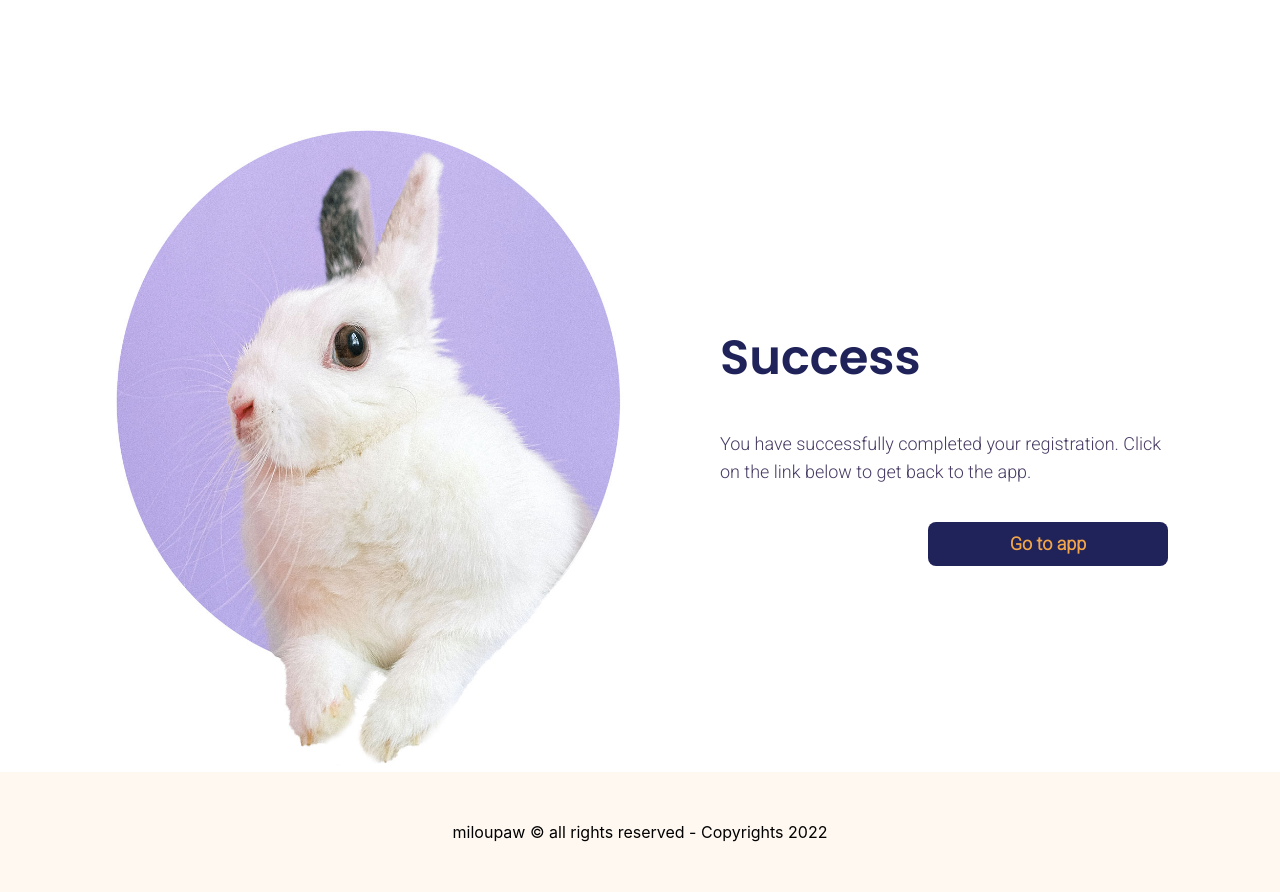
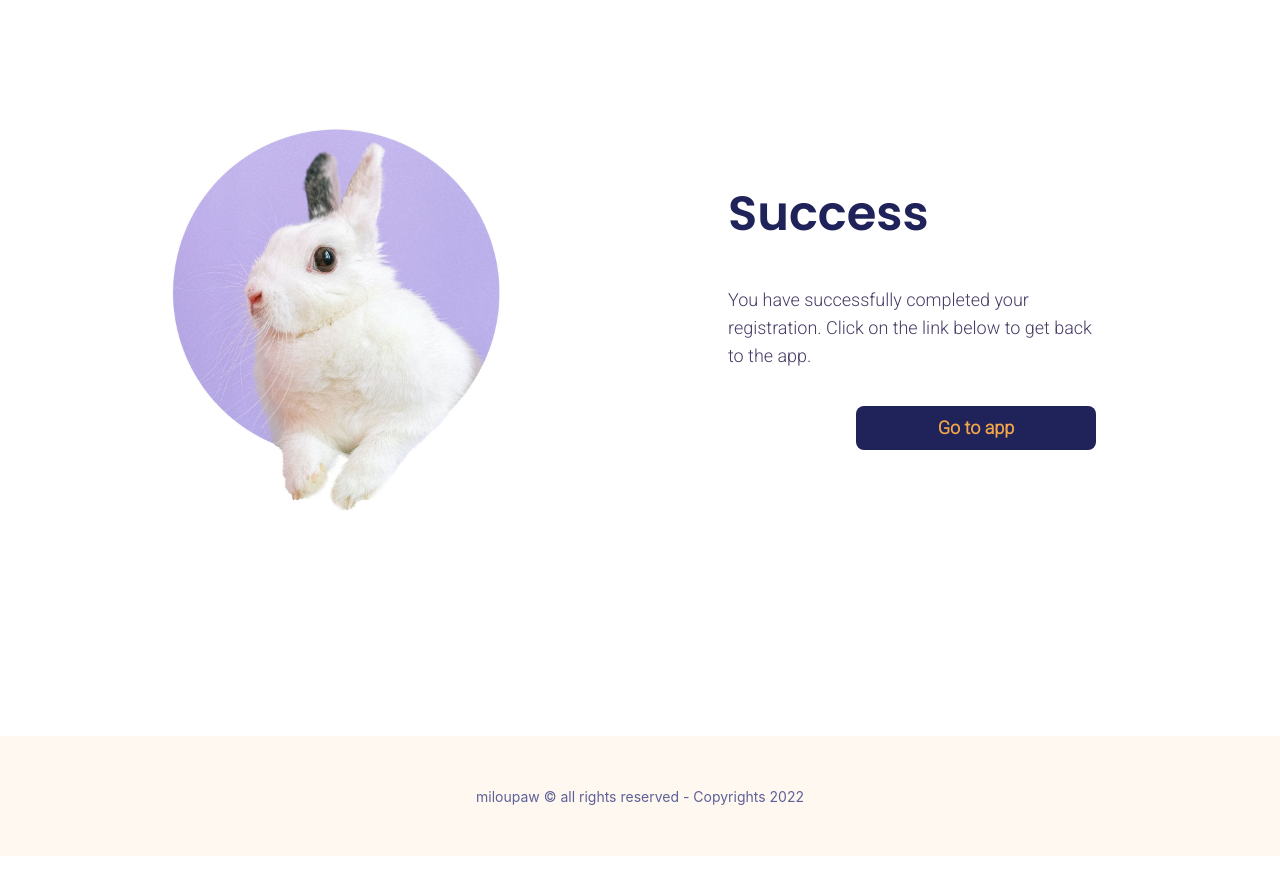
Before and after one commit to settleonai/miloupaw-public, a Next.js app in the folder web/: page /employee-profile/business-success in a window 1280 px wide. After the commit the page ends 856 px from the top, so only its background shows below. Built offline with nearby package versions, Linux system fonts and the light colour scheme.

Commit message:
ui bug fix

```diff
--- a/web/components/UI/FooterComponent.js
+++ b/web/components/UI/FooterComponent.js
@@ -1,10 +1,13 @@
 import React from "react";
+import { classNames } from "../../utils/classNames";
 
-export default function FooterComponent() {
+export default function FooterComponent({ extraClassName }) {
   return (
-    <footer className="py-12 bg-secondary-100">
+    <footer
+      className={classNames("py-5 lg:py-12 bg-secondary-100", extraClassName)}
+    >
       <div className="max-w-7xl mx-auto px-4 sm:px-6 lg:px-8 text-center">
-        <span>{`miloupaw © all rights reserved - Copyrights ${new Date().getFullYear()}`}</span>
+        <span className="text-sm md:text-md text-primary-200">{`miloupaw © all rights reserved - Copyrights ${new Date().getFullYear()}`}</span>
       </div>
     </footer>
   );
--- a/web/components/UI/Navbar.js
+++ b/web/components/UI/Navbar.js
@@ -4,10 +4,7 @@ import { Disclosure, Menu, Transition } from "@headlessui/react";
 import { BellIcon, MenuIcon, XIcon } from "@heroicons/react/outline";
 
 import { useWindowScrollPositions } from "../../hooks/useWindowScrollPositions";
-
-function classNames(...classes) {
-  return classes.filter(Boolean).join(" ");
-}
+import { classNames } from "../../utils/classNames";
 
 export default function Navbar() {
   const [active, setActive] = useState("Home");
--- a/web/components/gallery/GallerySummaryComponent.js
+++ b/web/components/gallery/GallerySummaryComponent.js
@@ -27,10 +27,10 @@ export default function GallerySummaryComponent() {
         </div>
 
         <div className="mt-10">
-          <dl className="space-y-10 md:space-y-0 md:grid md:grid-cols-3 md:gap-x-6 md:gap-y-6">
+          <dl className="space-y-10 md:space-y-0 md:grid md:grid-cols-2 lg:grid-cols-3 md:gap-x-6 md:gap-y-6">
             {photos.map((photo) => (
               <div
-                className="mx-auto relative w-96 h-96 rounded-md overflow-hidden"
+                className="mx-auto relative w-80 h-80 rounded-md overflow-hidden"
                 key={photo}
               >
                 <Image
--- a/web/components/services/ServiceSummaryComponent.js
+++ b/web/components/services/ServiceSummaryComponent.js
@@ -11,7 +11,7 @@ export default function ServiceSummaryComponent() {
     {
       name: "Pet Sitting",
       icon: "pet_sitting",
-      description: `"minimum 30 minutes Pet sitting. Service includes meal serving, water refill, medicine giving, and poddy break. Our pet sitting sessions are offered at a fee of $22 per single dog session.`,
+      description: `"minimum 30 minutes Pet sitting. Service includes meal serving, water refill, medicine giving, and poddy break. This service covers up to 3 dogs at a time. Our pet sitting sessions are offered at a fee of $22 per single dog session.`,
     },
     {
       name: "Boarding",
@@ -21,7 +21,7 @@ export default function ServiceSummaryComponent() {
     {
       name: "Potty Break",
       icon: "potty_break",
-      description: `minimum 10 minutes Potty break. Covers up to 3 dogs at a time.`,
+      description: `Potty break is a 10 minutes session. This service is offered at a fee of $22 per single dog session.`,
     },
     // { name: "Pet Taxi", icon: "pet_taxi" },
     // { name: "Pet Training", icon: "pet_training" },
--- a/web/pages/404.js
+++ b/web/pages/404.js
@@ -4,30 +4,31 @@ import FooterComponent from "../components/UI/FooterComponent";
 
 export default function BusinessError() {
   return (
-    <div className="h-screen flex flex-col justify-between">
-      <div className='className="py-12 pt-32 bg-white'>
-        <div className="flex flex-row max-w-6xl mx-auto ">
-          <div className="hidden md:block max-w-lg mx-auto ">
+    <>
+      <div className="h-screen flex flex-col justify-between mx-auto lg:px-8">
+        <div className="py-12 pt-32 bg-white">
+          <div className="flex flex-col lg:flex-row max-w-6xl mx-auto ">
+            <div className="mx-auto w-96 h-96 relative">
               <Image
                 src="/images/login.jpg"
                 alt="homepage header"
-              width={600}
-              height={748}
-              className=""
+                layout="fill"
+                objectFit="contain"
               />
             </div>
-          <div className="flex flex-col justify-center max-w-md mx-auto">
+            <div className="flex flex-col justify-center max-w-md mx-auto px-10">
               <h1 className=" font-semibold  font-display text-primary-default text-5xl text-left">
                 Page not found!
               </h1>
               <p className="mt-12 text-primary-400 font-light font-body text-lg text-left">
-              The page you are looking for does not exist. Or you may have typed
-              the address incorrectly 🤨.
+                The page you are looking for does not exist. Or you may have
+                typed the address incorrectly 🤨.
               </p>
             </div>
           </div>
         </div>
-      <FooterComponent />
       </div>
+      <FooterComponent extraClassName={"md:-mt-16"} />
+    </>
   );
 }
--- a/web/pages/employee-profile/business-error.js
+++ b/web/pages/employee-profile/business-error.js
@@ -4,39 +4,40 @@ import FooterComponent from "../../components/UI/FooterComponent";
 
 export default function BusinessError() {
   return (
-    <div className="h-screen flex flex-col justify-between">
-      <div className='className="py-12 pt-32 bg-white'>
-        <div className="flex flex-row max-w-6xl mx-auto ">
-          <div className="hidden md:block max-w-lg mx-auto ">
+    <>
+      <div className="h-screen flex flex-col justify-between mx-auto lg:px-8">
+        <div className="py-12 pt-32 bg-white">
+          <div className="flex flex-col lg:flex-row max-w-6xl mx-auto ">
+            <div className="mx-auto w-96 h-96 relative">
               <Image
                 src="/images/login.jpg"
                 alt="homepage header"
-              width={600}
-              height={748}
-              className=""
+                layout="fill"
+                objectFit="contain"
               />
             </div>
-          <div className="flex flex-col justify-center max-w-md mx-auto">
+            <div className="flex flex-col justify-center max-w-md mx-auto px-10">
               <h1 className=" font-semibold  font-display text-primary-default text-5xl text-left">
                 Error!
               </h1>
               <p className="mt-12 text-primary-400 font-light font-body text-lg text-left">
-              There was an error processing your request. Please reopen the app
-              try again.
+                There was an error processing your request. Please reopen the
+                app try again.
               </p>
 
               <a
                 target="_blank"
                 href="miloupaw://profile/business"
                 rel="noreferrer"
-              className="mt-9 bg-primary-default w-60 text-secondary-default font-bold font-body text-lg py-2 px-4 rounded-lg self-end text-center"
+                className="mt-9 bg-primary-default w-60 text-secondary-default font-bold font-body text-lg py-2 px-4 rounded-lg self-center md:self-end text-center"
               >
                 Go to app
               </a>
             </div>
           </div>
         </div>
-      <FooterComponent />
       </div>
+      <FooterComponent extraClassName={"md:-mt-16"} />
+    </>
   );
 }
--- a/web/pages/employee-profile/business-success.js
+++ b/web/pages/employee-profile/business-success.js
@@ -4,19 +4,19 @@ import FooterComponent from "../../components/UI/FooterComponent";
 
 export default function Business() {
   return (
-    <div className="h-screen flex flex-col justify-between">
-      <div className='className="py-12 pt-32 bg-white'>
-        <div className="flex flex-row max-w-6xl mx-auto ">
-          <div className="hidden md:block max-w-lg mx-auto ">
+    <>
+      <div className="h-screen flex flex-col justify-between mx-auto  lg:px-8">
+        <div className="py-12 pt-32 bg-white">
+          <div className="flex flex-col lg:flex-row max-w-6xl mx-auto ">
+            <div className="mx-auto w-96 h-96 relative">
               <Image
                 src="/images/login.jpg"
                 alt="homepage header"
-              width={600}
-              height={748}
-              className=""
+                layout="fill"
+                objectFit="contain"
               />
             </div>
-          <div className="flex flex-col justify-center max-w-md mx-auto">
+            <div className="flex flex-col justify-center max-w-md mx-auto px-10">
               <h1 className=" font-semibold  font-display text-primary-default text-5xl text-left">
                 Success
               </h1>
@@ -29,14 +29,15 @@ export default function Business() {
                 target="_blank"
                 href="miloupaw://profile/stripe"
                 rel="noreferrer"
-              className="mt-9 bg-primary-default w-60 text-secondary-default font-bold font-body text-lg py-2 px-4 rounded-lg self-end text-center"
+                className="mt-9 bg-primary-default w-60 text-secondary-default font-bold font-body text-lg py-2 px-4 rounded-lg self-center md:self-end text-center"
               >
                 Go to app
               </a>
             </div>
           </div>
         </div>
-      <FooterComponent />
       </div>
+      <FooterComponent extraClassName={"md:-mt-16"} />
+    </>
   );
 }
--- /dev/null
+++ b/web/utils/classNames.js
@@ -0,0 +1,3 @@
+export function classNames(...classes) {
+  return classes.filter(Boolean).join(" ");
+}
```
Lines whose indentation alone changed are shown as unchanged.
